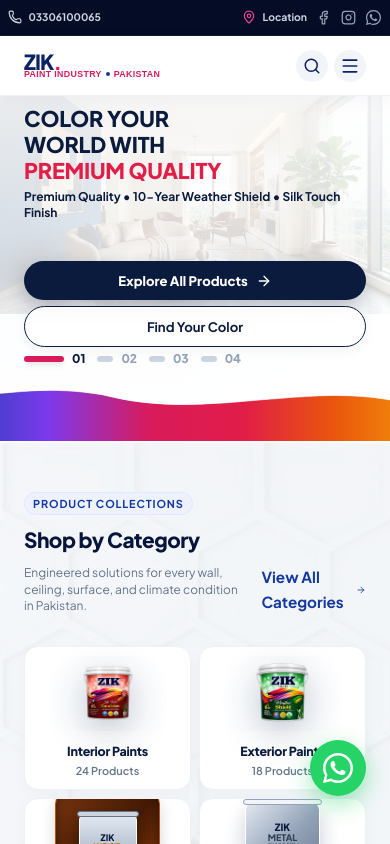
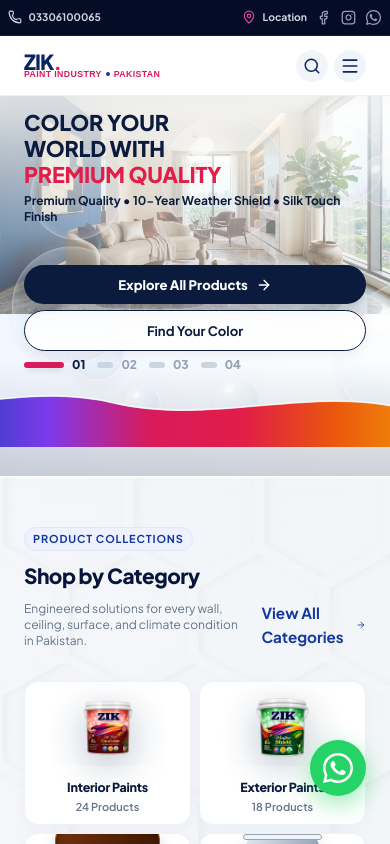
Before and after one commit to muhammad-hamzadev/paint_demo, a React (Vite) app: page / in a window 390 px wide. Shown: the top 844 px of the page. Built offline with nearby package versions, Linux system fonts and the light colour scheme.

Commit message:
Enable desktop-style vivid room background and floating glass bubbles effect on mobile phone view

```diff
--- a/src/App.css
+++ b/src/App.css
@@ -2129,22 +2129,27 @@
   background: linear-gradient(90deg, rgba(230, 241, 254, 0.96) 0%, rgba(244, 248, 254, 0.88) 45%, rgba(244, 248, 254, 0.4) 70%, rgba(11, 27, 61, 0.15) 100%);
 }
 
-/* Hide Floating Bubbles & Color Glow on Mobile to Eliminate Whitespace & Distortion */
+/* Mobile Phone View (<768px) - Photorealistic Room Background + Glass Bubbles Effect */
 @media (max-width: 768px) {
   .hero-bg-overlay {
-    background: linear-gradient(180deg, rgba(255, 255, 255, 0.92) 0%, rgba(255, 255, 255, 0.82) 50%, rgba(255, 255, 255, 0.94) 100%) !important;
+    background: linear-gradient(180deg, rgba(255, 255, 255, 0.88) 0%, rgba(255, 255, 255, 0.5) 35%, rgba(255, 255, 255, 0.08) 70%, rgba(11, 27, 61, 0.2) 100%) !important;
   }
 
   .floating-bubbles-container,
-  .glass-bubble,
+  .glass-bubble {
+    display: block !important;
+    opacity: 0.85 !important;
+    pointer-events: none !important;
+  }
+
   .hero-color-splash-glow {
     display: none !important;
   }
 
   .hero-section {
-    padding-top: 0.6rem !important;
+    padding-top: 0.85rem !important;
     padding-bottom: 0 !important;
-    min-height: auto !important;
+    min-height: 380px !important;
     position: relative !important;
   }
 
@@ -2160,7 +2165,7 @@
 
   .hero-section .border-t {
     border-top: none !important;
-    padding-top: 0.25rem !important;
+    padding-top: 0.35rem !important;
   }
 }
 
```
